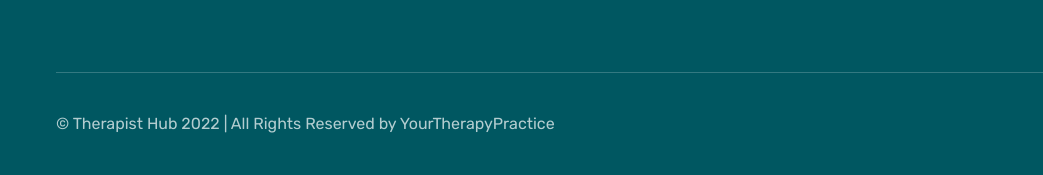
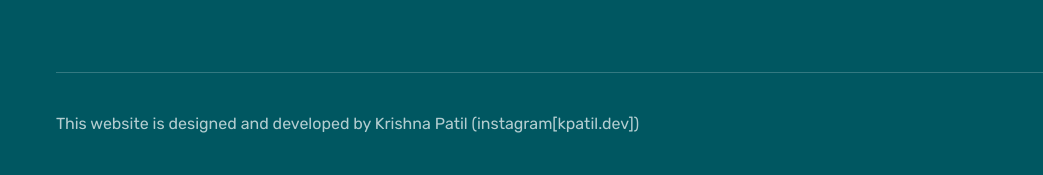
Before and after one commit to krishnapatil6446/Hypno-Doctor, a plain HTML site: page aboutus.html in a window 1280 px wide. Shown: the part 3888-4063 px from the top of the page, 0-1043 px from the left. Drawn offline with nearby package versions, Linux system fonts and the light colour scheme.

Commit message:
Footer Updated

```diff
--- a/aboutus.html
+++ b/aboutus.html
@@ -460,7 +460,7 @@
       </div>
       <div class="footer-bottom">
         <p class="text copyright">
-          &copy; Therapist Hub 2022 | All Rights Reserved by YourTherapyPractice
+          This website is designed and developed by Krishna Patil (instagram[kpatil.dev])
         </p>
         <ul class="social-list">
           <li>
```
Also changed, not shown: appointment.html (+1 -1 lines), conntact.html (+1 -1 lines), doctors.html (+1 -1 lines), index.html (+1 -1 lines), service.html (+1 -1 lines).
